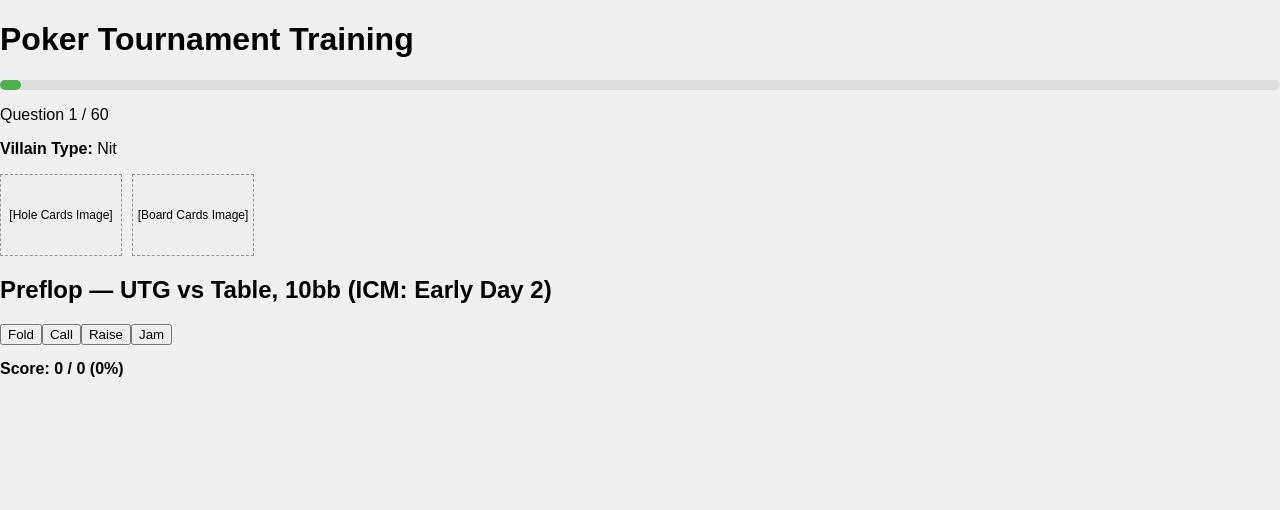
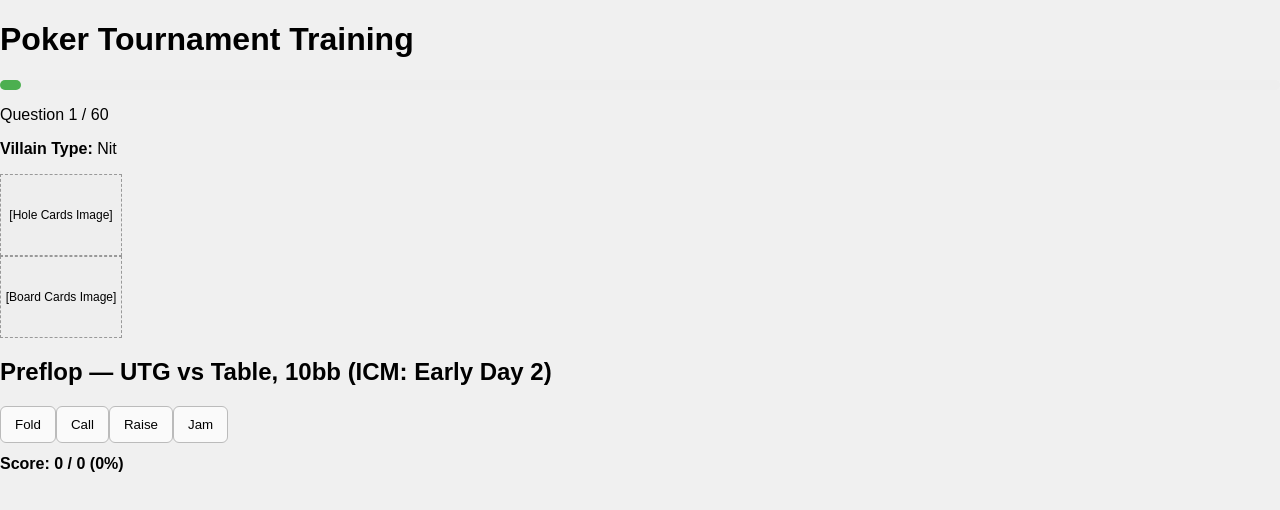
Before and after one commit to ZazaDeandre/Poker-Tournament-Training-App, a React (Create React App) app: page / in a window 1280 px wide. Shown: the top 510 px of the page. Built offline with nearby package versions, Linux system fonts and the light colour scheme.

Commit message:
Update App.css

```diff
--- a/src/App.css
+++ b/src/App.css
@@ -1,21 +1,3 @@
-.progress-bar {
-  width: 100%;
-  height: 10px;
-  background-color: #ddd;
-  border-radius: 5px;
-  margin-bottom: 10px;
-}
-.progress-fill {
-  height: 100%;
-  background-color: #4caf50;
-  border-radius: 5px;
-}
-
-.card-images {
-  display: flex;
-  gap: 10px;
-  margin-bottom: 15px;
-}
 .card-placeholder {
   width: 120px;
   height: 80px;
@@ -27,25 +9,57 @@
   font-size: 12px;
 }
 
-.range-placeholder {
-  width: 300px;
-  height: 200px;
-  background: #f7f7f7;
-  border: 1px dashed #ccc;
-  display: flex;
-  align-items: center;
-  justify-content: center;
-  margin: 10px 0;
+.app-wrap {
+  padding: 24px;
+  max-width: 900px;
+  margin: auto;
 }
 
+.header-row {
+  display: flex;
+  justify-content: space-between;
+  align-items: center;
+}
+
+.panel {
+  border: 1px solid #ddd;
+  border-radius: 10px;
+  background: #fff;
+  padding: 16px;
+  margin-top: 12px;
+}
+
+.option-btn {
+  padding: 10px 14px;
+  border: 1px solid #bbb;
+  background: #fafafa;
+  cursor: pointer;
+  border-radius: 6px;
+}
 .option-btn.correct {
   background-color: #4caf50;
   color: white;
+  border-color: #43a047;
 }
 .option-btn.incorrect {
   background-color: #f44336;
   color: white;
+  border-color: #e53935;
 }
+
+.progress-bar {
+  width: 100%;
+  height: 10px;
+  background-color: #eee;
+  border-radius: 5px;
+  margin: 8px 0 6px;
+}
+.progress-fill {
+  height: 100%;
+  background-color: #4caf50;
+  border-radius: 5px;
+}
+
 .next-btn {
   margin-top: 10px;
   padding: 8px 15px;
@@ -53,8 +67,10 @@
   color: white;
   border: none;
   cursor: pointer;
+  border-radius: 6px;
 }
+
 .score-tracker {
-  margin-top: 15px;
-  font-weight: bold;
+  margin-top: 12px;
+  font-weight: 600;
 }
```
